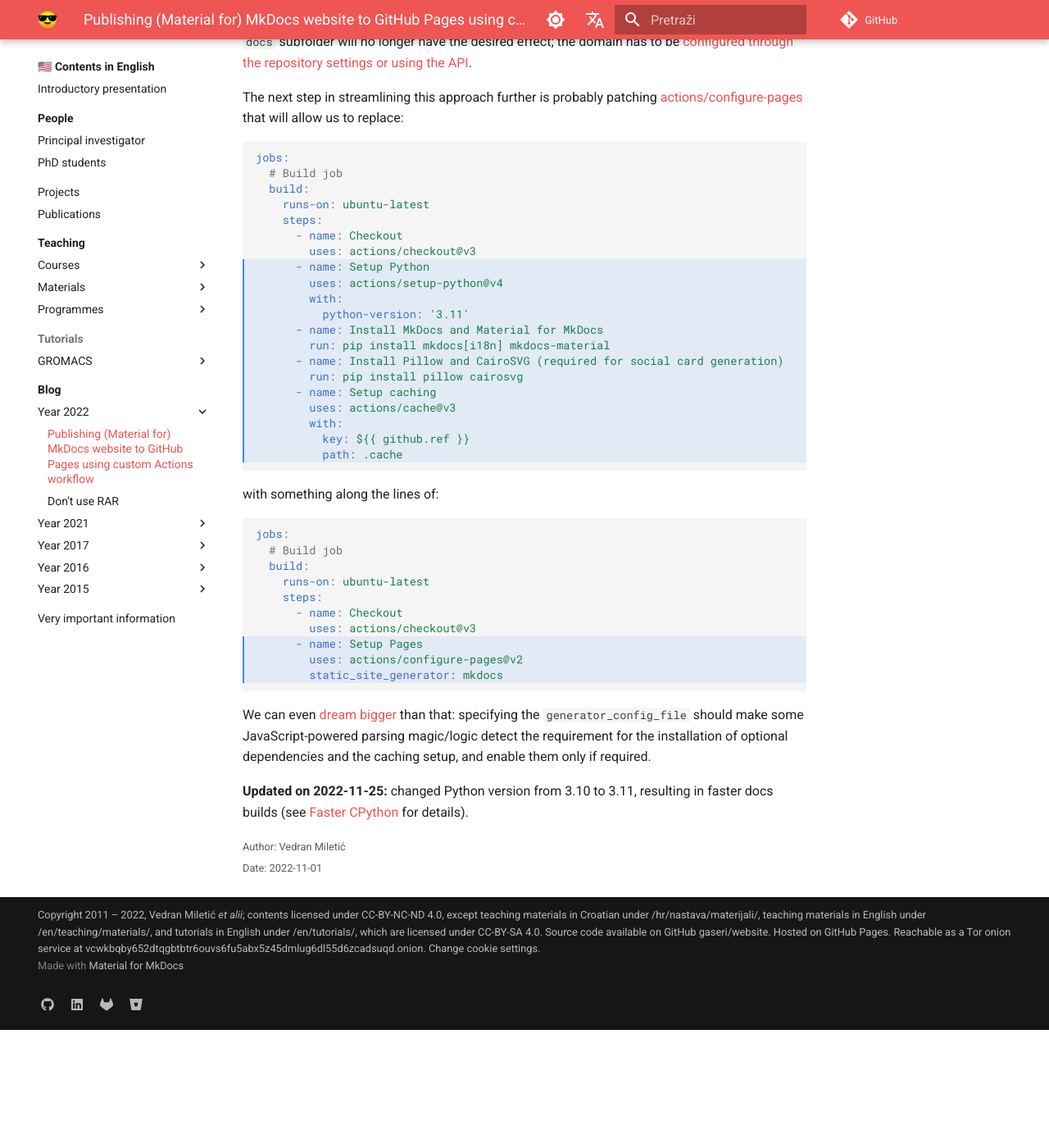
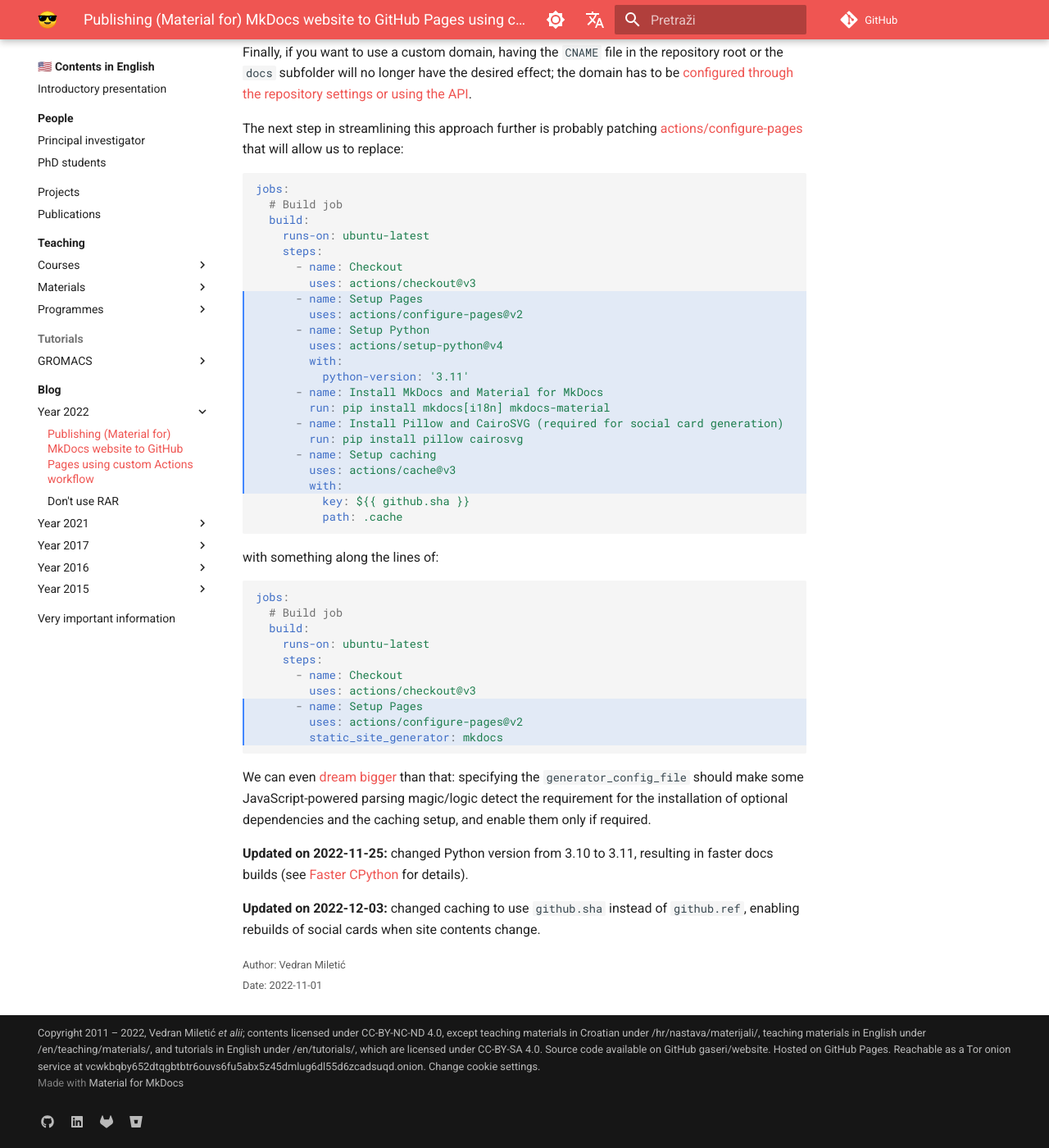
Before and after one commit to gaseri/website, an MkDocs documentation site: the page built from docs/en/blog/2022-11-01-publishing-material-for-mkdocs-website-to-github-pages-using-custom-actions-workflow.md, in a window 1280 px wide and 1400 px high, scrolled down 3506 px. Shown: the whole window at 82% size. Built offline with MkDocs 1.6.1 and Material for MkDocs 9.7.7, drawn with Linux system fonts in a browser that asks for light colours; comment, search, counter and statistics services are not loaded; before the commit the page ends 4762 px from its top, so only the background shows below that; some of the changed text lies outside the part shown.

Commit message:
Updated GitHub Pages deployment workflow and its description

````diff
--- a/docs/en/blog/2022-11-01-publishing-material-for-mkdocs-website-to-github-pages-using-custom-actions-workflow.md
+++ b/docs/en/blog/2022-11-01-publishing-material-for-mkdocs-website-to-github-pages-using-custom-actions-workflow.md
@@ -19,7 +19,7 @@ Since this summer, GitHub offers [publishing Pages using a custom Actions workfl
 
 Let's see how far we can get. Without going into details about the [syntax for GitHub Actions](https://docs.github.com/en/actions/using-workflows/workflow-syntax-for-github-actions), here is the starting workflow configuration file for Jekyll:
 
-``` yaml hl_lines="1-2 30-36"
+``` yaml hl_lines="1-2 32-36"
 # Sample workflow for building and deploying a Jekyll site to GitHub Pages
 name: Deploy Jekyll with GitHub Pages dependencies preinstalled
 
@@ -76,7 +76,7 @@ The highlighted lines are Jekyll-specific. We can easily replace these lines wit
 
 In this case, since we want a drop-in replacement for Jekyll so that the remaining commands work perfectly, we will perform the MkDocs build using the `mkdocs.yml` configuration file in the current directory and write the built site output files into the `_site` directory.
 
-``` yaml hl_lines="1-2 30-44"
+``` yaml hl_lines="1-2 32-44"
 # Sample workflow for building and deploying a MkDocs site to GitHub Pages
 name: Deploy MkDocs with GitHub Pages dependencies preinstalled
 
@@ -106,6 +106,8 @@ jobs:
     steps:
       - name: Checkout
         uses: actions/checkout@v3
+      - name: Setup Pages
+        uses: actions/configure-pages@v2
       - name: Setup Python
         uses: actions/setup-python@v4
         with:
@@ -117,7 +119,7 @@ jobs:
       - name: Setup caching
         uses: actions/cache@v3
         with:
-          key: ${{ github.ref }}
+          key: ${{ github.sha }}
           path: .cache
       - name: Build site (_site directory name is used for Jekyll compatiblity)
         run: mkdocs build --config-file ./mkdocs.yml --site-dir ./_site
@@ -151,6 +153,8 @@ jobs:
     steps:
       - name: Checkout
         uses: actions/checkout@v3
+      - name: Setup Pages
+        uses: actions/configure-pages@v2
       - name: Setup Python
         uses: actions/setup-python@v4
         with:
@@ -162,7 +166,7 @@ jobs:
       - name: Setup caching
         uses: actions/cache@v3
         with:
-          key: ${{ github.ref }}
+          key: ${{ github.sha }}
           path: .cache
 ```
 
@@ -184,3 +188,5 @@ jobs:
 We can even [dream bigger](https://youtu.be/GoJOVN2ycXQ) than that: specifying the `generator_config_file` should make some JavaScript-powered parsing magic/logic detect the requirement for the installation of optional dependencies and the caching setup, and enable them only if required.
 
 **Updated on 2022-11-25:** changed Python version from 3.10 to 3.11, resulting in faster docs builds (see [Faster CPython](https://docs.python.org/3.11/whatsnew/3.11.html#faster-cpython) for details).
+
+**Updated on 2022-12-03:** changed caching to use `github.sha` instead of `github.ref`, enabling rebuilds of social cards when site contents change.
````
Also changed, not shown: 1 other file.
